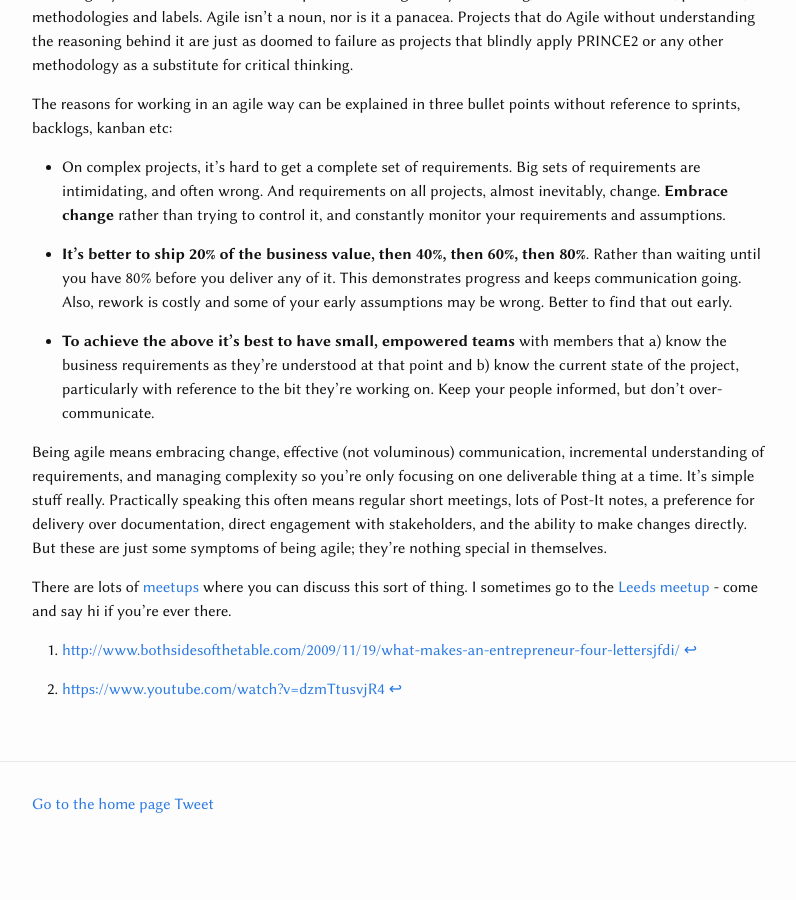
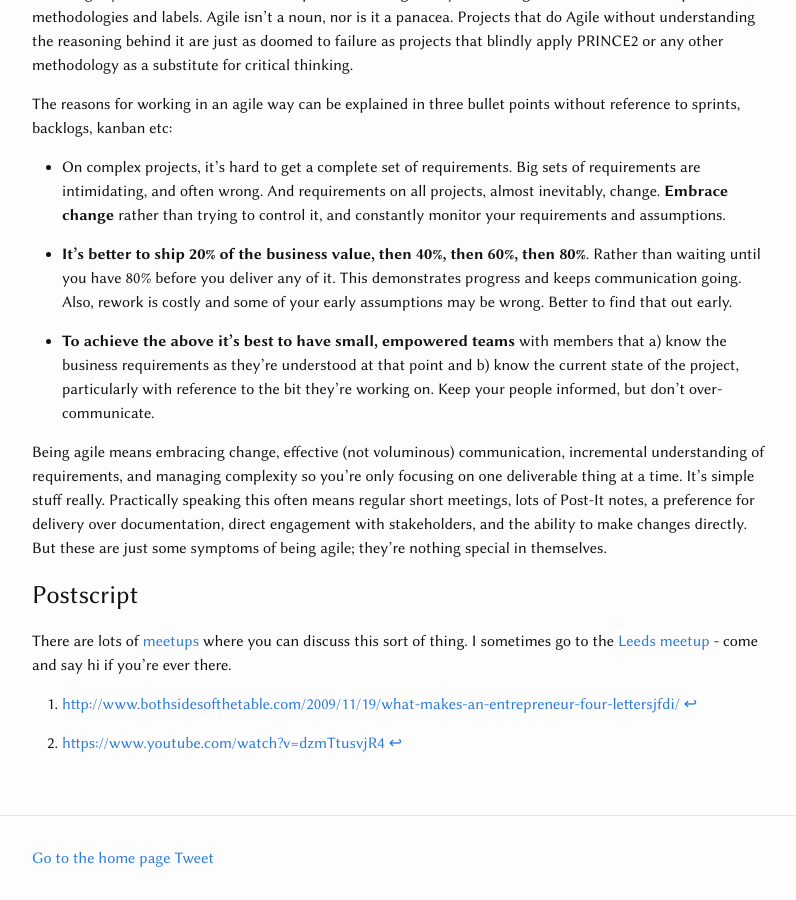
Before and after one commit to hillsy/hillsy.github.io, a Jekyll site: the page built from _posts/2016-01-13-agile-youre-soaking-in-it.md, in a window 1280 px wide and 900 px high, scrolled down 1289 px. Shown: the whole window, without its empty margins (238-1034 px from the left). Built offline with Jekyll 4.4.1, drawn with Linux system fonts in a browser that asks for light colours; nearby versions of some CDN libraries; comment, search, counter and statistics services are not loaded; before the commit the page ends 2135 px from its top, so only the background shows below that.

Commit message:
Update 2016-01-13-agile-youre-soaking-in-it.md

```diff
--- a/_posts/2016-01-13-agile-youre-soaking-in-it.md
+++ b/_posts/2016-01-13-agile-youre-soaking-in-it.md
@@ -41,7 +41,7 @@ The reasons for working in an agile way can be explained in three bullet points
 
 Being agile means embracing change, effective (not voluminous) communication, incremental understanding of requirements, and managing complexity so you're only focusing on one deliverable thing at a time. It's simple stuff really. Practically speaking this often means regular short meetings, lots of Post-It notes, a preference for delivery over documentation, direct engagement with stakeholders, and the ability to make changes directly. But these are just some symptoms of being agile; they're nothing special in themselves.
 
-[^footnote]:
+### Postscript
 
 There are lots of [meetups](http://agile-project-management.meetup.com/) where you can discuss this sort of thing. I sometimes go to the [Leeds meetup](http://www.meetup.com/Agile-in-Leeds/) - come and say hi if you're ever there.
 
```
